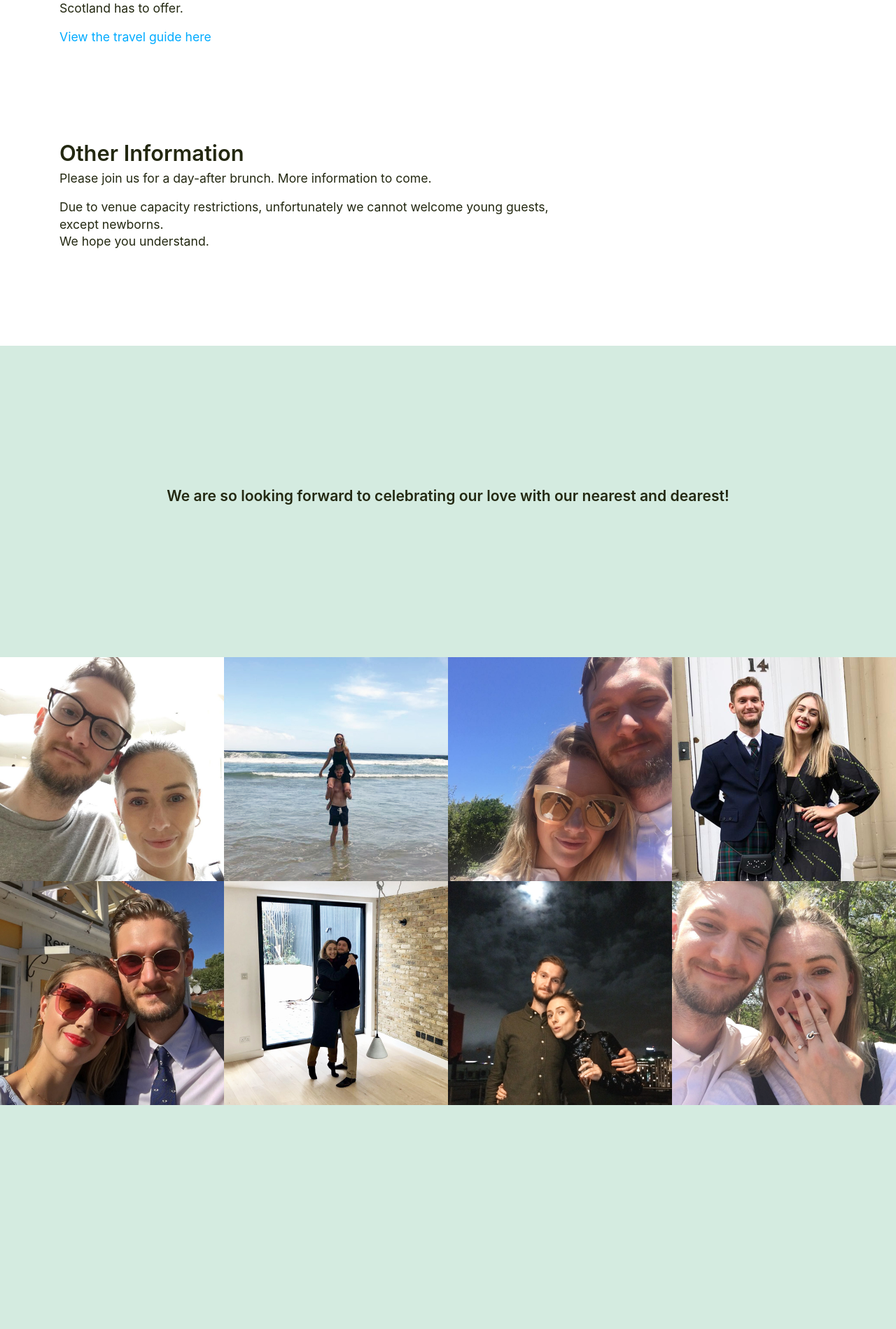
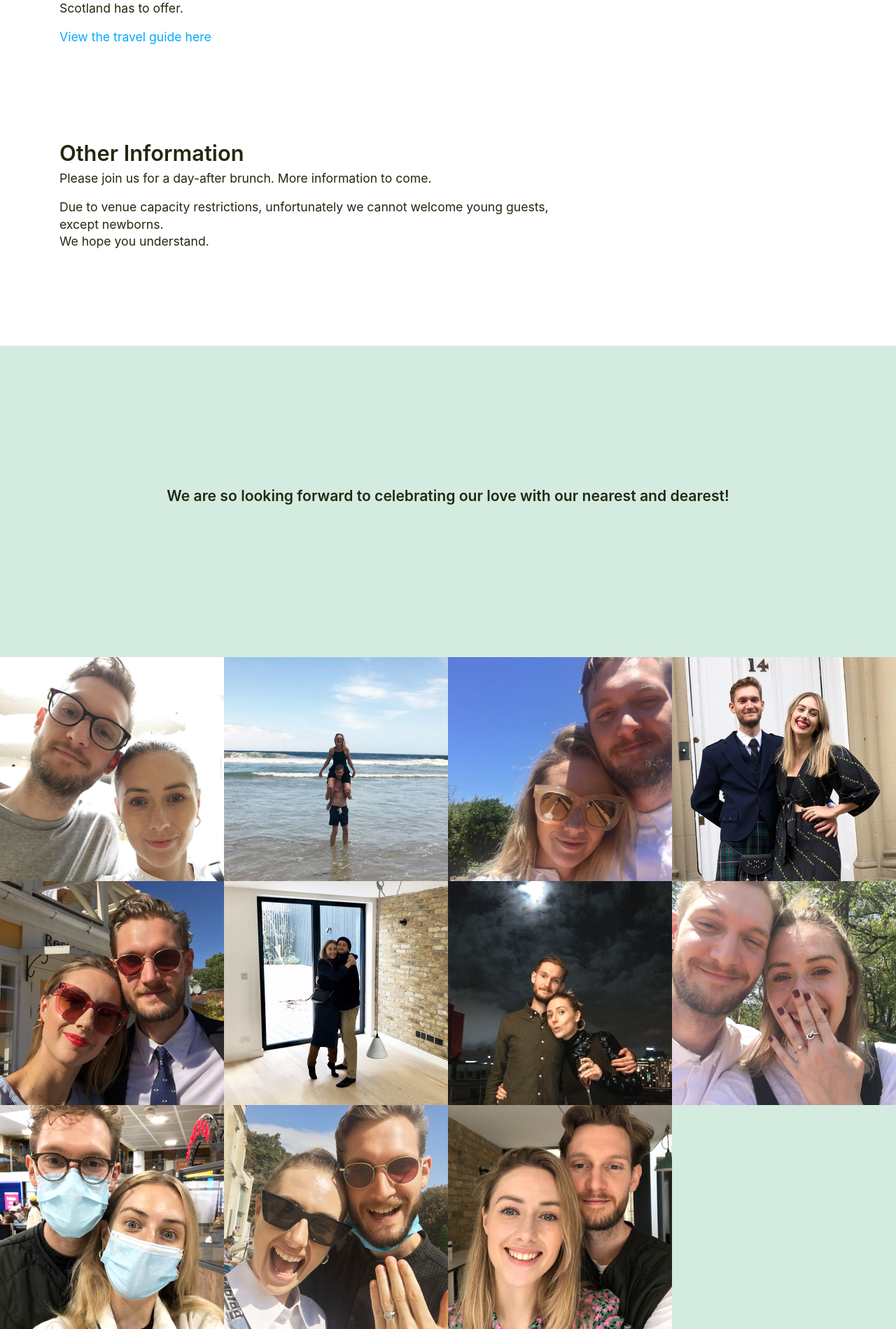
Before and after one commit to JamieRobertson/nadia-jamie, a Jekyll site: the page built from index.html, in a window 1280 px wide. Shown: the part 3357-5256 px from the top of the page at 70% size. Built offline with Jekyll 4.4.1, drawn with Linux system fonts in a browser that asks for light colours; nearby versions of some CDN libraries; some web fonts are replaced; before the commit the page ends 4936 px from its top, so only the background shows below that.

Commit message:
add more photos

```diff
--- a/index.html
+++ b/index.html
@@ -295,4 +295,13 @@ title: "Nadia and Jamie are getting married!"
 
     <img src="/static/img/placeholder.png" data-src="/static/img/nadia_jamie_08.jpg" class="lazyload grid-img">
     <noscript><img src="/static/img/nadia_jamie_08.jpg" class="grid-img"></noscript>
+
+    <img src="/static/img/placeholder.png" data-src="/static/img/nadia_jamie_09.jpg" class="lazyload grid-img">
+    <noscript><img src="/static/img/nadia_jamie_09.jpg" class="grid-img"></noscript>
+
+    <img src="/static/img/placeholder.png" data-src="/static/img/nadia_jamie_10.jpg" class="lazyload grid-img">
+    <noscript><img src="/static/img/nadia_jamie_10.jpg" class="grid-img"></noscript>
+
+    <img src="/static/img/placeholder.png" data-src="/static/img/nadia_jamie_11.jpg" class="lazyload grid-img">
+    <noscript><img src="/static/img/nadia_jamie_11.jpg" class="grid-img"></noscript>
 </div>
```
Also changed, not shown: static/img/nadia_jamie_09.jpg (added), static/img/nadia_jamie_10.jpg (added), static/img/nadia_jamie_11.jpg (added).
